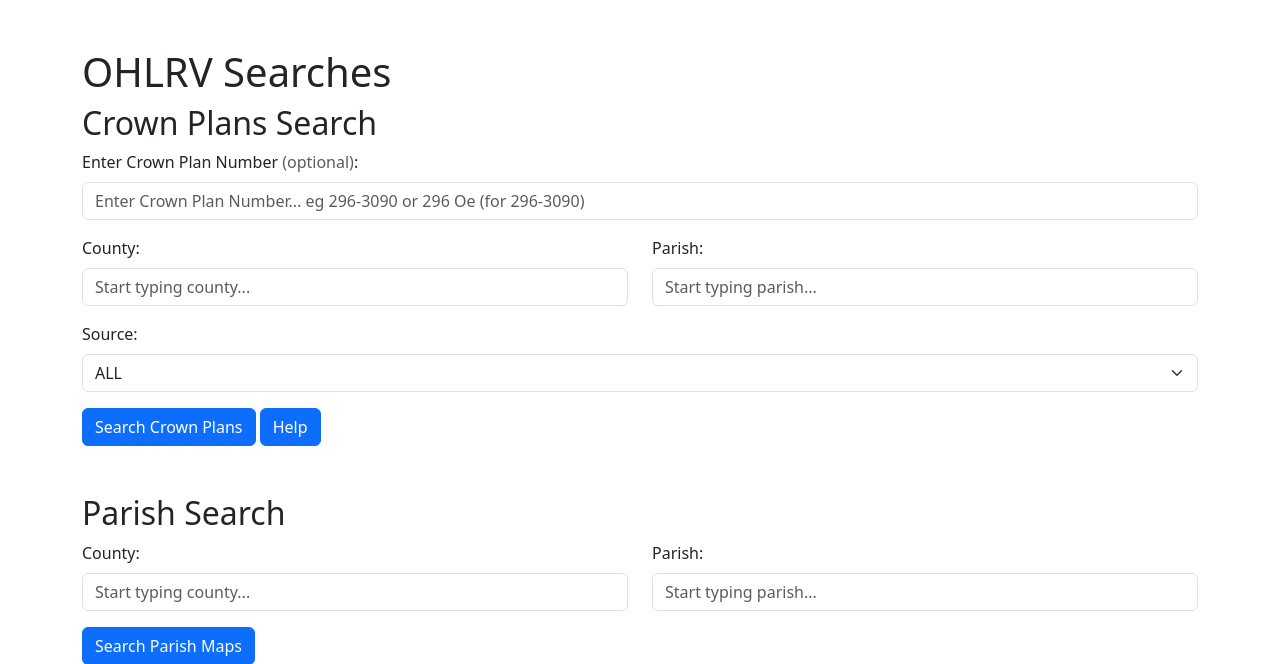
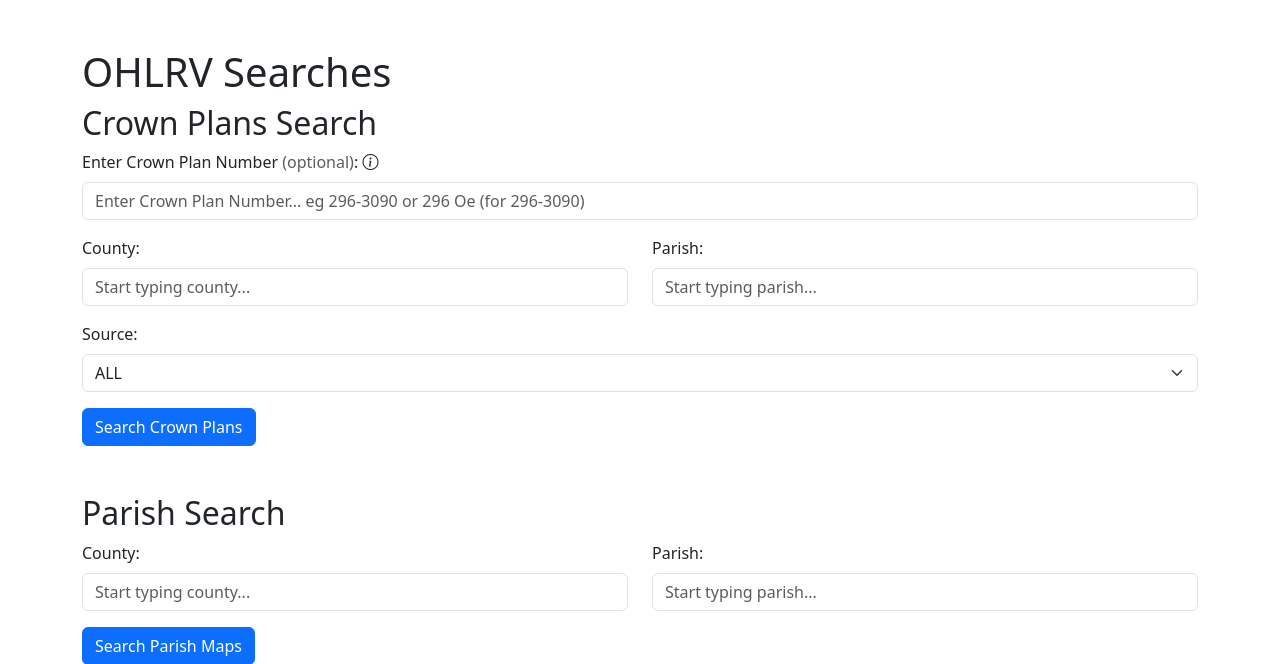
Before and after one commit to gangerang/ohlrv, a Flask app: page / in a window 1280 px wide. Shown: the top 664 px of the page. Run offline with Flask 2, Linux system fonts and the light colour scheme; parts of the project's set-up code (start-up, migrations or seed data) failed here and were passed over.

Commit message:
move crown plan search help to i icon

```diff
--- a/templates/search.html
+++ b/templates/search.html
@@ -38,6 +38,7 @@
         <div class="mb-3">
           <label for="search_str_crown" class="form-label">
             Enter Crown Plan Number <span class="text-muted">(optional)</span>:
+            <i class="bi bi-info-circle" data-bs-toggle="modal" data-bs-target="#infoModal" style="cursor: pointer;"></i>
           </label>
           <input type="text" id="search_str_crown" name="search_str" class="form-control" placeholder="Enter Crown Plan Number... eg 296-3090 or 296 Oe (for 296-3090)">
         </div>
@@ -62,7 +63,6 @@
           </select>
         </div>
         <button type="submit" class="btn btn-primary">Search Crown Plans</button>
-        <button type="button" class="btn btn-primary" data-bs-toggle="modal" data-bs-target="#infoModal">Help</button>
       </form>
     </div>
 
```
